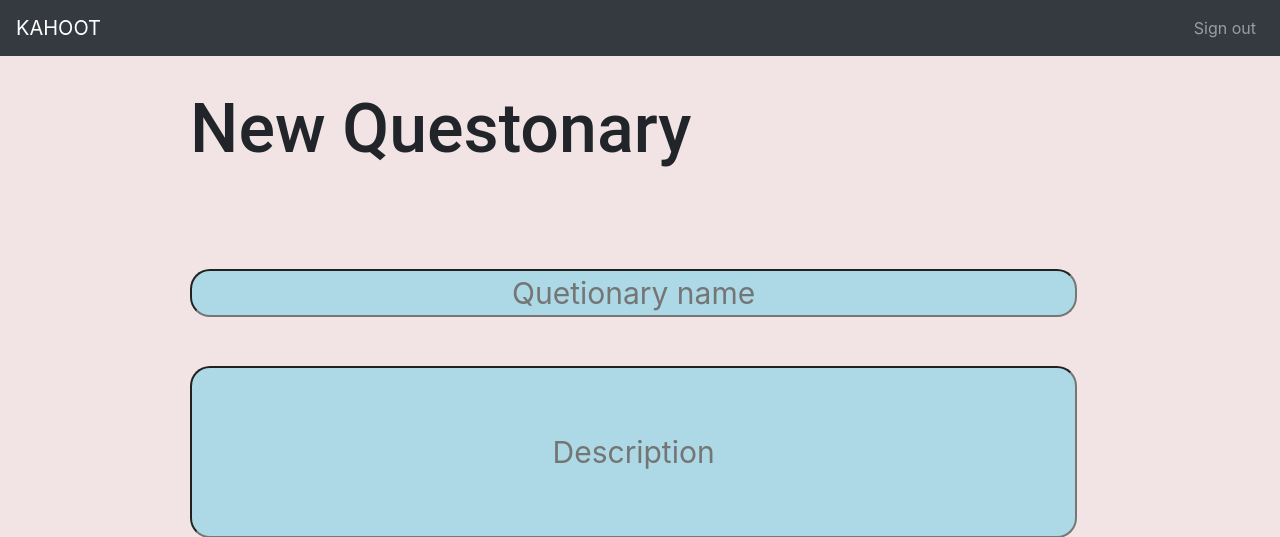
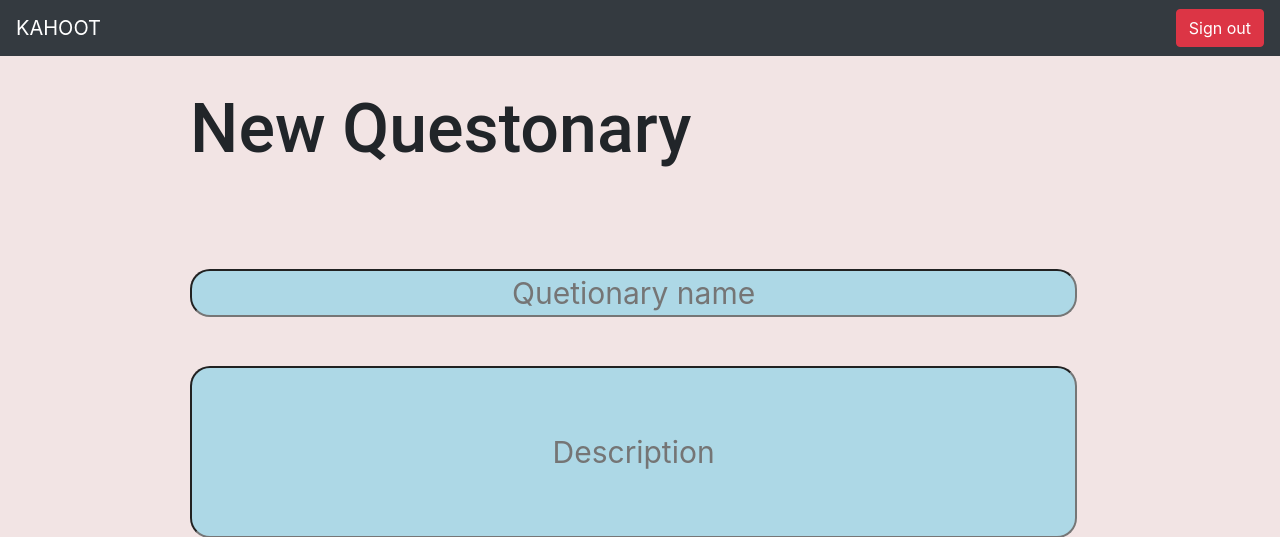
Before and after one commit to rjuanferragut/KahootProject, a PHP site: page /layouts/newQuiz.html in a window 1280 px wide. Shown: the top 537 px of the page. Run offline with PHP 8.4, Linux system fonts and the light colour scheme.

Commit message:
botones header

```diff
--- a/views/layouts/homePage.php
+++ b/views/layouts/homePage.php
@@ -23,7 +23,7 @@
             <div class="collapse navbar-collapse" id="navbarCollapse">
                 <div class="navbar-nav ml-auto">
                     <form action="../homePage.php" method="Post">
-                        <input type="submit" name="createQuiz" value="NEW QUIZ" class="btn btn-success">
+                        <input type="submit" name="createQuiz" value="NEW QUIZ" class="btn btn-success mr-2">
                     </form>
                     <form action="#" method="Post">
                         <input type="submit" name="signOut" value="Sign out" class="btn btn-danger">
--- a/views/layouts/newQuestion.php
+++ b/views/layouts/newQuestion.php
@@ -23,7 +23,7 @@
             </button>
             <div class="collapse navbar-collapse" id="navbarCollapse">
                 <div class="navbar-nav ml-auto">
-                    <a href="#" class="nav-item nav-link">Sign out</a>
+                    <a href="#" class="btn btn-danger">Sign out</a>
                 </div>
             </div>
         </nav>
--- a/views/layouts/newQuiz.html
+++ b/views/layouts/newQuiz.html
@@ -22,7 +22,7 @@
 
             <div class="collapse navbar-collapse" id="navbarCollapse">
                 <div class="navbar-nav ml-auto">
-                    <a href="#" class="nav-item nav-link">Sign out</a>
+                    <a href="#" class="btn btn-danger">Sign out</a>
                 </div>
             </div>
         </nav>
```
